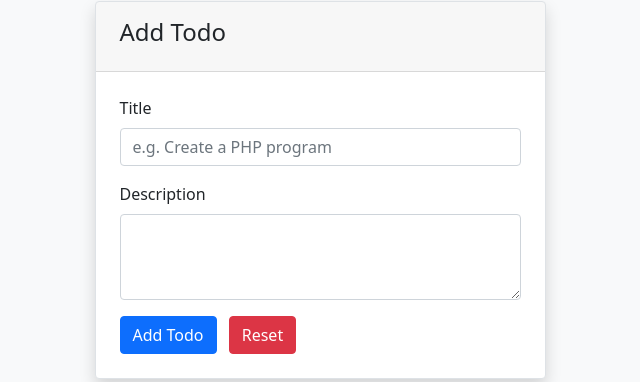
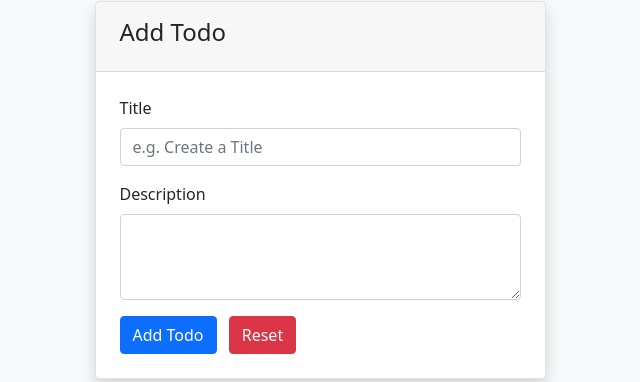
Before and after one commit to shafayetnuralam/todo_list, a PHP site: page /add-todo.php in a window 1280 px wide. Shown: the part 144-526 px from the top of the page, without its empty margins (320-960 px from the left). Run offline with PHP 8.4, Linux system fonts and the light colour scheme; the visitor is signed in with stand-in values (Sample User, id 1).

Commit message:
git merge

```diff
--- a/add-todo.php
+++ b/add-todo.php
@@ -61,7 +61,7 @@ if (isset($_POST["addTodo"])) {
                         <form action="" method="POST">
                             <div class="mb-3">
                                 <label for="title" class="form-label">Title</label>
-                                <input type="text" class="form-control" id="title" name="title" placeholder="e.g. Create a PHP program" value="<?php if (isset($_POST["addTodo"])) {
+                                <input type="text" class="form-control" id="title" name="title" placeholder="e.g. Create a Title" value="<?php if (isset($_POST["addTodo"])) {
                                                                                                                                                     echo $_POST["title"];
                                                                                                                                                 } ?>" required>
                             </div>
```
